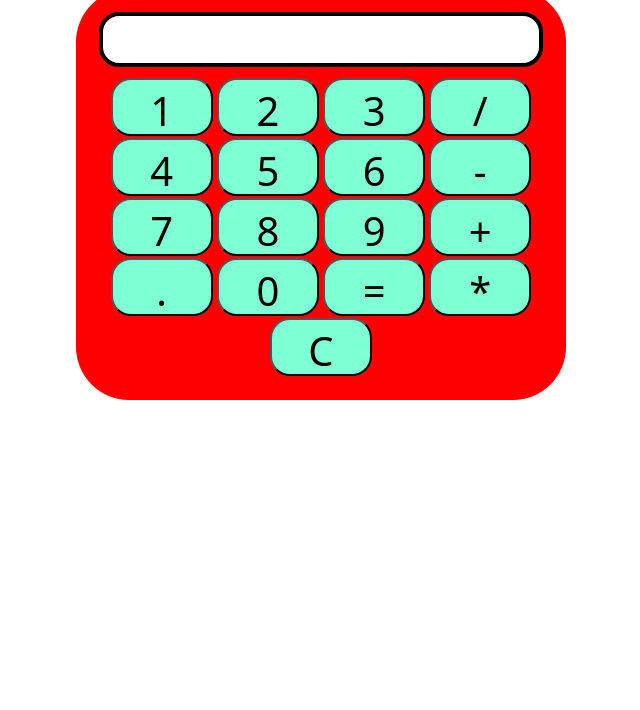
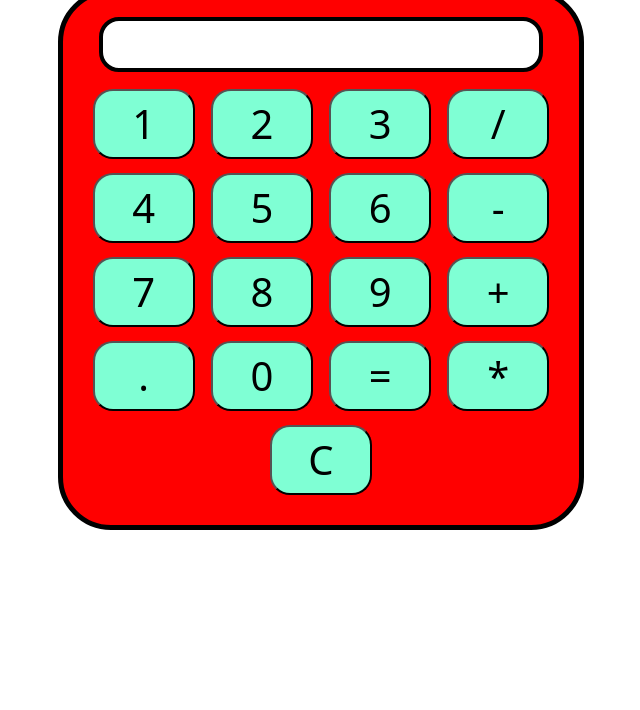
Before and after one commit to Avinash-Rajak/web_calculator, a plain HTML site: page index.html in a window 1280 px wide. Shown: the part 90-800 px from the top of the page, without its empty margins (319-959 px from the left). Drawn offline with nearby package versions, Linux system fonts and the light colour scheme.

Commit message:
style.css updated

```diff
--- a/style.css
+++ b/style.css
@@ -22,13 +22,17 @@ button{
     width: 102px;
     height: 58px;
     border-radius: 20px;
-
+    height: 70px;
+    margin: 6px;
 }
 
 .calculator{
     display: inline-block;
     background-color: red;
     padding: 23px;
+    border: 5px solid black;
     border-radius: 53px;
+
+
     /* max-width: 100%; */
 }
```
